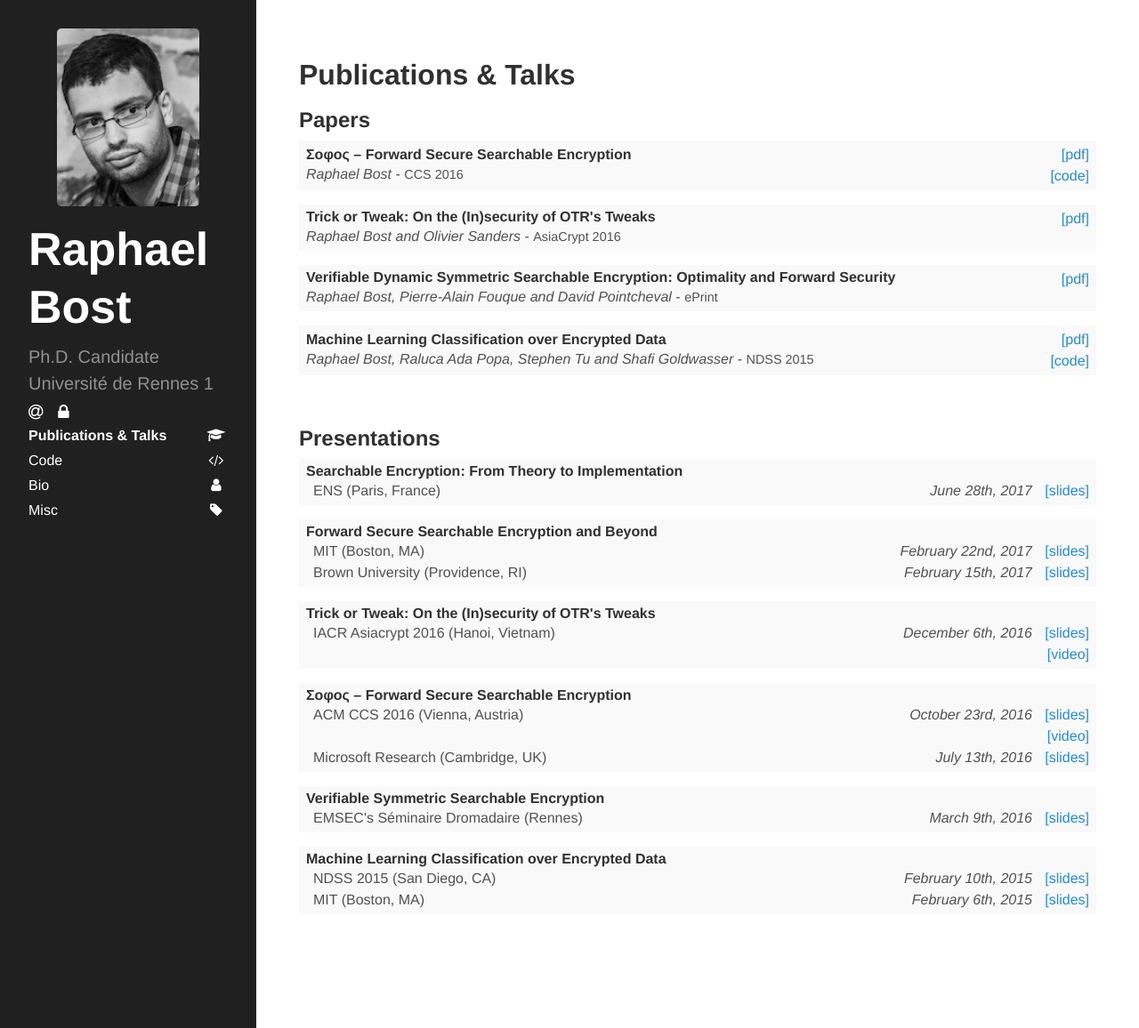
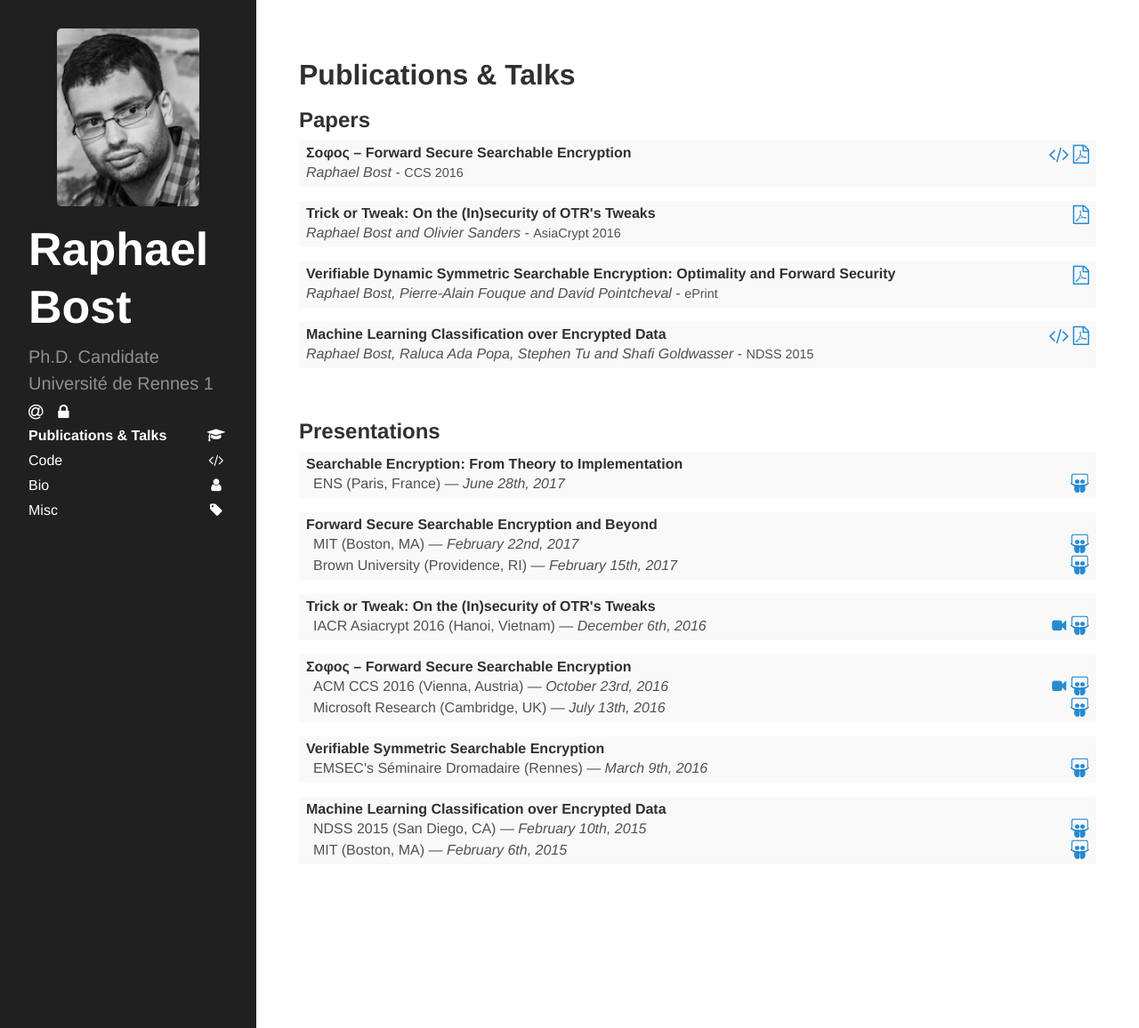
Before and after one commit to rbost/website, a Jekyll site: the page built from publications.html, in a window 1280 px wide and 1156 px high. Shown: the whole window at 89% size. Built offline with Jekyll 4.4.1, drawn with Linux system fonts in a browser that asks for light colours; some web fonts are replaced.

Commit message:
Use icons for pubs & pres links

```diff
--- a/public/css/rb.css
+++ b/public/css/rb.css
@@ -133,7 +133,10 @@ th.venue {
 .venue_date {
 	text-align: right;
 	font-style: italic;
+/*	padding-left: 1em;*/
 }
+
+
 .code_desc {
 	text-align:justify;
 	font-size: 0.85em;
--- a/publications.html
+++ b/publications.html
@@ -25,16 +25,21 @@ icon: graduation-cap
 						<span class="pub_conference"> {{ pub.conference }} </span>
 
                 <td class="pub_links pubs">
+					{% if pub.code.size > 0 %}
+					<a class="pub_code_links" href="{{ pub.code }}">
+						<span class="fa fa-code fa-lg" aria-hidden="true"></span>
+						<!-- [code] -->
+					</a>
+					{% endif %}
+
 					{% if pub.link.size > 0 %}
-					<a class="pub_paper_links" href="{{ pub.link }}">[pdf]</a>
-					{% if pub.code.size > 0 %}
-					<br/>
+					<a class="pub_paper_links" href="{{ pub.link }}">
+						<span class="fa fa-file-pdf-o fa-lg" aria-hidden="true"></span>
+						<!-- [pdf] -->
+					</a>
+
 					{% endif %}
-					{% endif %}
-					{% if pub.code.size > 0 %}
-					<a class="pub_code_links" href="{{ pub.code }}">[code]</a>
-					{% endif %}
-					<br/>
+					<!-- <br/> -->
                   </td>
               </tr>
 
@@ -84,22 +89,29 @@ icon: graduation-cap
 			                <tr class="venue" >
 				                <!-- <tr class="pres" style="background-color:yellowgreen;color:white;"> -->
 				                <td class="venue">
-									{{ venue.where }}
-				                </td>
-				                <td class="venue venue_date" width="150em">
-									{{ venue.when }}
+									{{ venue.where }} &mdash;
+									<span class="venue_date">
+										{{ venue.when }}
+									</span>
 				                </td>
 				                <td class="pub_links venue">
+
+									{% if venue.video_link.size > 0 %}
+									<a class="pub_paper_links" href="{{ venue.video_link }}">
+										<span class="fa fa-video-camera" aria-hidden="true"></span>
+										<!-- [video] -->
+									</a>
+									{% endif %}
+
 									{% if venue.slides_link.size > 0 %}
-									<a class="pub_paper_links" href="{{ site.baseurl }}/slides/{{ venue.slides_link }}">[slides]</a>
-									{% if venue.video_link.size > 0 %}
-									<br/>
+									<a class="pub_paper_links" href="{{ site.baseurl }}/slides/{{ venue.slides_link }}">
+										<span class="fa fa-slideshare fa-lg" aria-hidden="true"></span>
+										<!-- [slides] -->
+									</a>
+									<!-- <br/> -->
 									{% endif %}
-									{% endif %}
-									{% if venue.video_link.size > 0 %}
-									<a class="pub_paper_links" href="{{ venue.video_link }}">[video]</a>
-									{% endif %}
-									<br/>
+
+
 				                </td>
 
 			                </tr>
```
